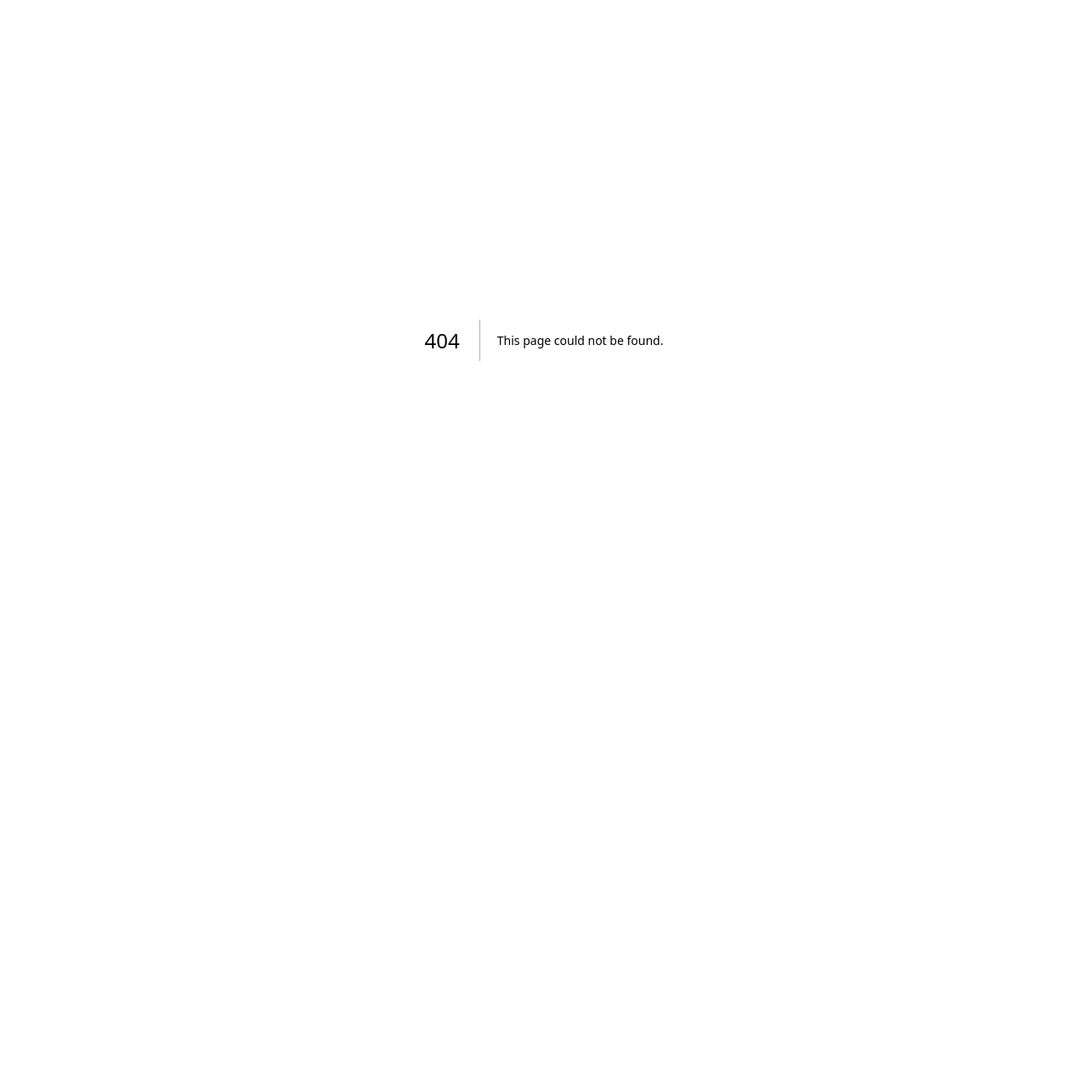
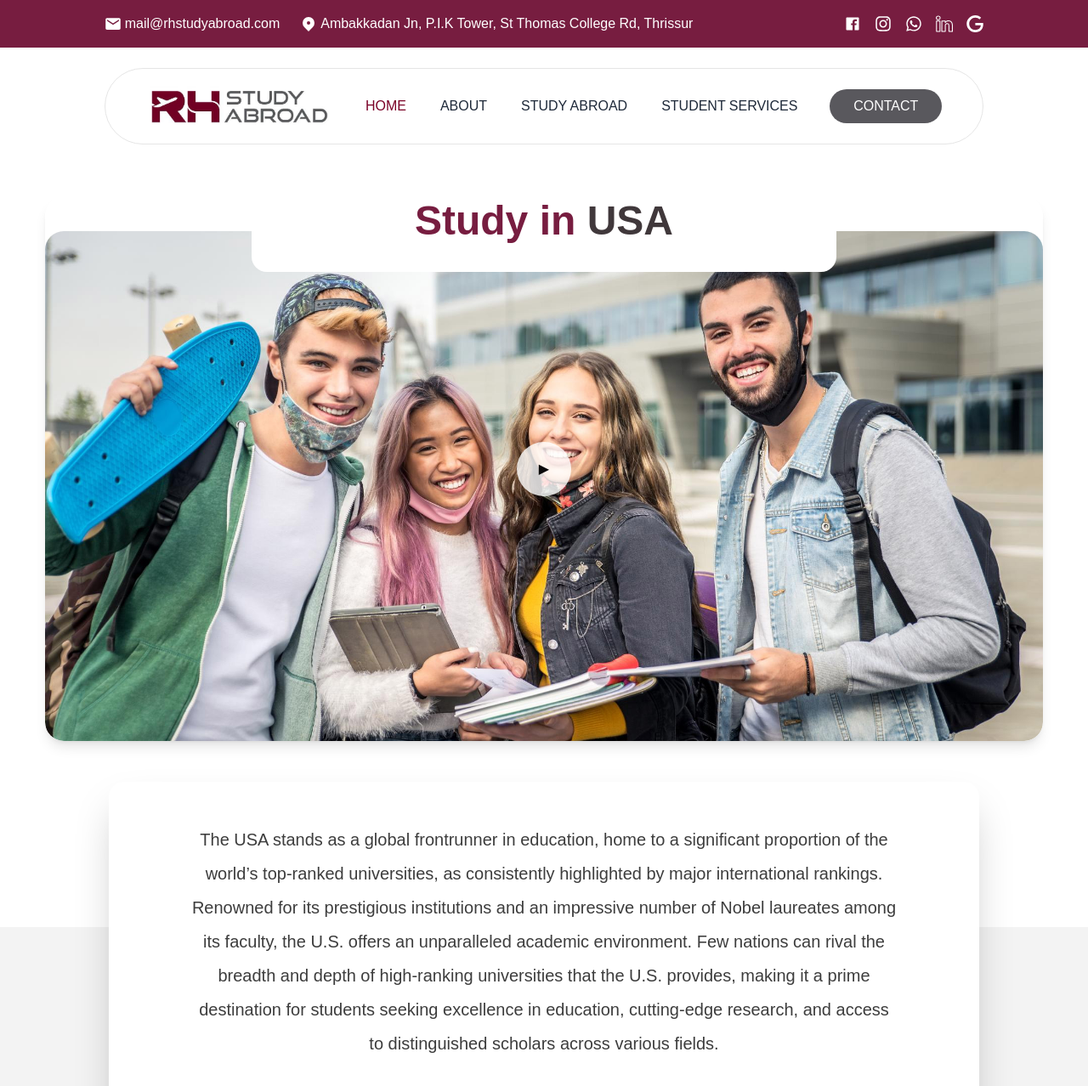
Before and after one commit to SaifuMak/rh-study-abroad, a Next.js app: page /country in a window 1280 px wide. Before the commit this address had no page. Shown: the top 1278 px of the page at 85% size. Before the commit the page ends 800 px from the top, so only its background shows below. Built offline with nearby package versions, Linux system fonts and the light colour scheme; a web font is replaced by a local one.

Commit message:
introSection

```diff
--- /dev/null
+++ b/src/app/clients/CountryDetailsClient.jsx
@@ -0,0 +1,26 @@
+'use client'
+import React from 'react'
+import TopBar from '../components/TopBar'
+import MainHeader from '../components/MainHeader'
+import SmoothScroll from '../components/SmoothScroll'
+import Footer from '../components/Footer'
+import ContentSection from '../components/country-details/ContentSection'
+
+function CountryDetailsClient() {
+    return (
+
+        <SmoothScroll>
+            <div className=" fixed top-0 w-full z-999">
+                <TopBar isDark={true} />
+                <MainHeader />
+            </div>
+            <div className="overflow-x-hidden">
+                <ContentSection />
+
+                <Footer />
+            </div>
+        </SmoothScroll>
+    )
+}
+
+export default CountryDetailsClient
--- /dev/null
+++ b/src/app/components/country-details/ContentSection.jsx
@@ -0,0 +1,10 @@
+import React from 'react'
+import IntroSection from './IntroSection'
+
+function ContentSection() {
+  return (
+    <IntroSection/>
+  )
+}
+
+export default ContentSection
--- /dev/null
+++ b/src/app/components/country-details/IntroSection.jsx
@@ -0,0 +1,70 @@
+import React from 'react'
+import Image from 'next/image'
+
+function IntroSection() {
+    return (
+        <section className="relative w-full pt-22 pb-5 2xl:pt-24 mt-22 lg:mt-28 xl:mt-36 2xl:mt-44 overflow-hidden">
+            <div className=" ">
+
+                {/* Image Section */}
+                <div className="relative w-11/12 mx-auto rounded-3xl overflow-hidden md:shadow-lg">
+
+                    {/* Title Tab */}
+                    <div className="md:absolute md:-top-8 md:left-1/2 md:-translate-x-1/2 z-20">
+                        <div className="bg-white md:px-48 xl:py-9   md:py-7 md:rounded-b-2xl ">
+                            <h1 className=" xl:text-5xl text-3xl md:text-4xl 2xl:text-6xl text-center text-nowrap font-semibold text-primary-red">
+                                Study in <span className=" text-[#40383B]">USA</span>
+                            </h1>
+                        </div>
+                    </div>
+
+                    {/* Background Image */}
+                    <div className="  md:mt-10 mt-6  relative h-[220px] md:h-[400px] xl:h-[600px] mx-auto">
+                        <Image
+                            src="/images/services/service-banner.jpg"
+                            alt="Background illustration"
+                            fill
+                            className=" rounded-3xl object-cover"
+                        />
+                    </div>
+
+                    {/* Play Button */}
+                    <button className="absolute inset-0 flex items-center justify-center z-10">
+                        <span className="w-16 h-16 bg-white/80 rounded-full flex items-center justify-center shadow-lg hover:scale-105 transition">
+                            ▶
+                        </span>
+                    </button>
+                </div>
+
+                {/* Content Card */}
+                <div className=" relative mt-7 md:mt-12  2xl:mt-16 pb-8  md:pb-16">
+                    <div className="2xl:max-w-6xl lg:max-w-5xl  md:max-w-4xl relative z-10 max-w-11/12  mx-auto bg-white rounded-2xl shadow-2xl px-6 py-8  md:px-24 md:py-12  text-center">
+                        <p className="text-[#3D3D3D] font-light leading-8 lg:leading-9 lg:leading-10 2xl:leading-12 md:text-lg lg:text-xl 2xl:text-2xl ">
+                            The USA stands as a global frontrunner in education, home to a
+                            significant proportion of the world’s top-ranked universities, as
+                            consistently highlighted by major international rankings.
+                            Renowned for its prestigious institutions and an impressive
+                            number of Nobel laureates among its faculty, the U.S. offers an
+                            unparalleled academic environment. Few nations can rival the
+                            breadth and depth of high-ranking universities that the U.S.
+                            provides, making it a prime destination for students seeking
+                            excellence in education, cutting-edge research, and access to
+                            distinguished scholars across various fields.
+                        </p>
+
+                        <button className="lg:mt-8 mt-5 2xl:mt-12 px-12 py-2 rounded-full bg-[#7A1E3A] text-white max-md:text-sm  font-medium hover:bg-[#64172F] transition">
+                            CONTACT US
+                        </button>
+                    </div>
+
+                    {/* Bottom half background */}
+                    <div className="absolute bottom-0 left-0 w-full h-8/12 bg-[#F3F3F3] " />
+
+                </div>
+
+            </div>
+        </section>
+    )
+}
+
+export default IntroSection
--- /dev/null
+++ b/src/app/country/page.jsx
@@ -0,0 +1,10 @@
+import CountryDetailsClient from "../clients/CountryDetailsClient";
+
+export default function Country() {
+
+    return (
+
+        <CountryDetailsClient />
+
+    );
+}
```
